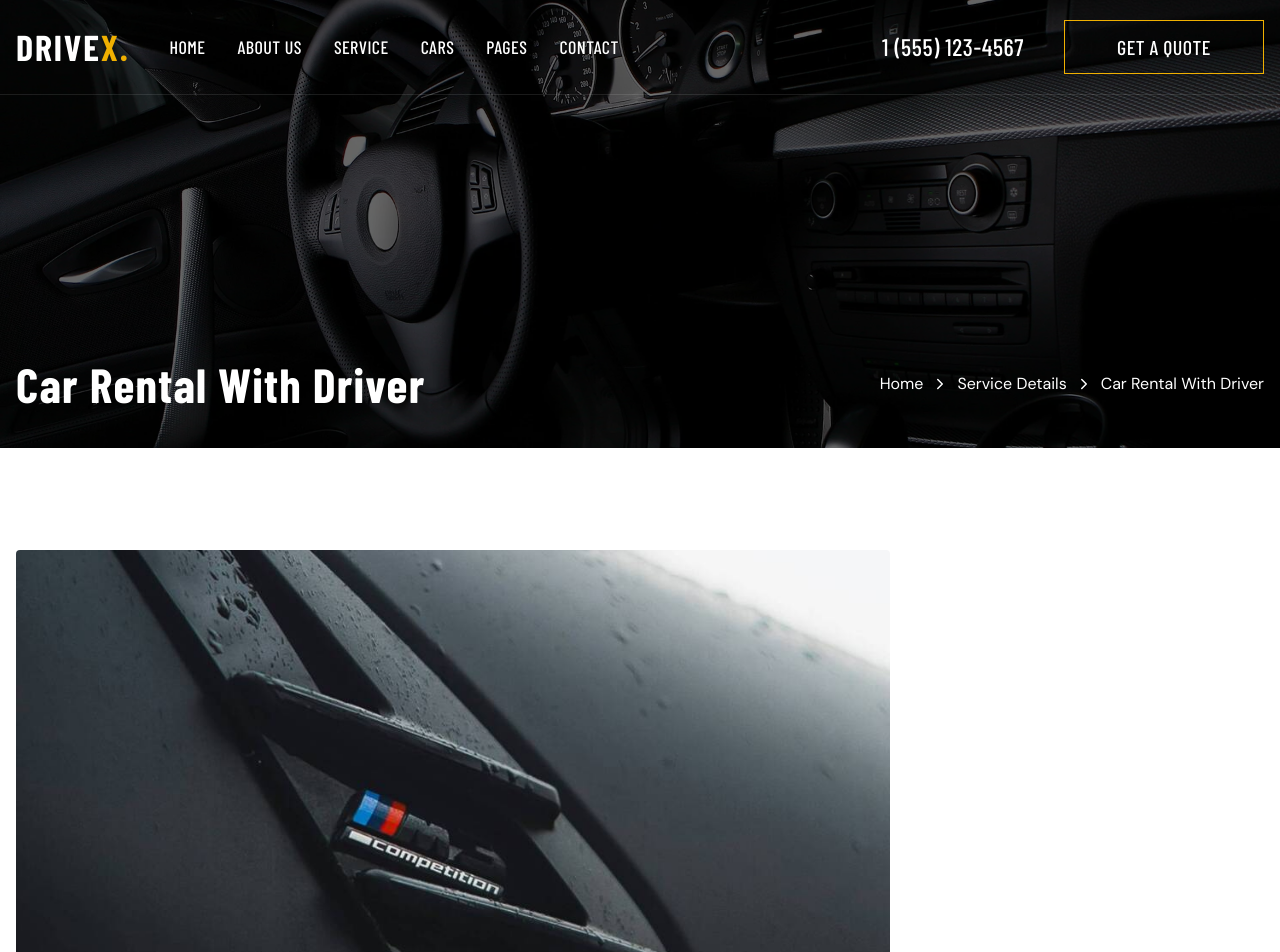
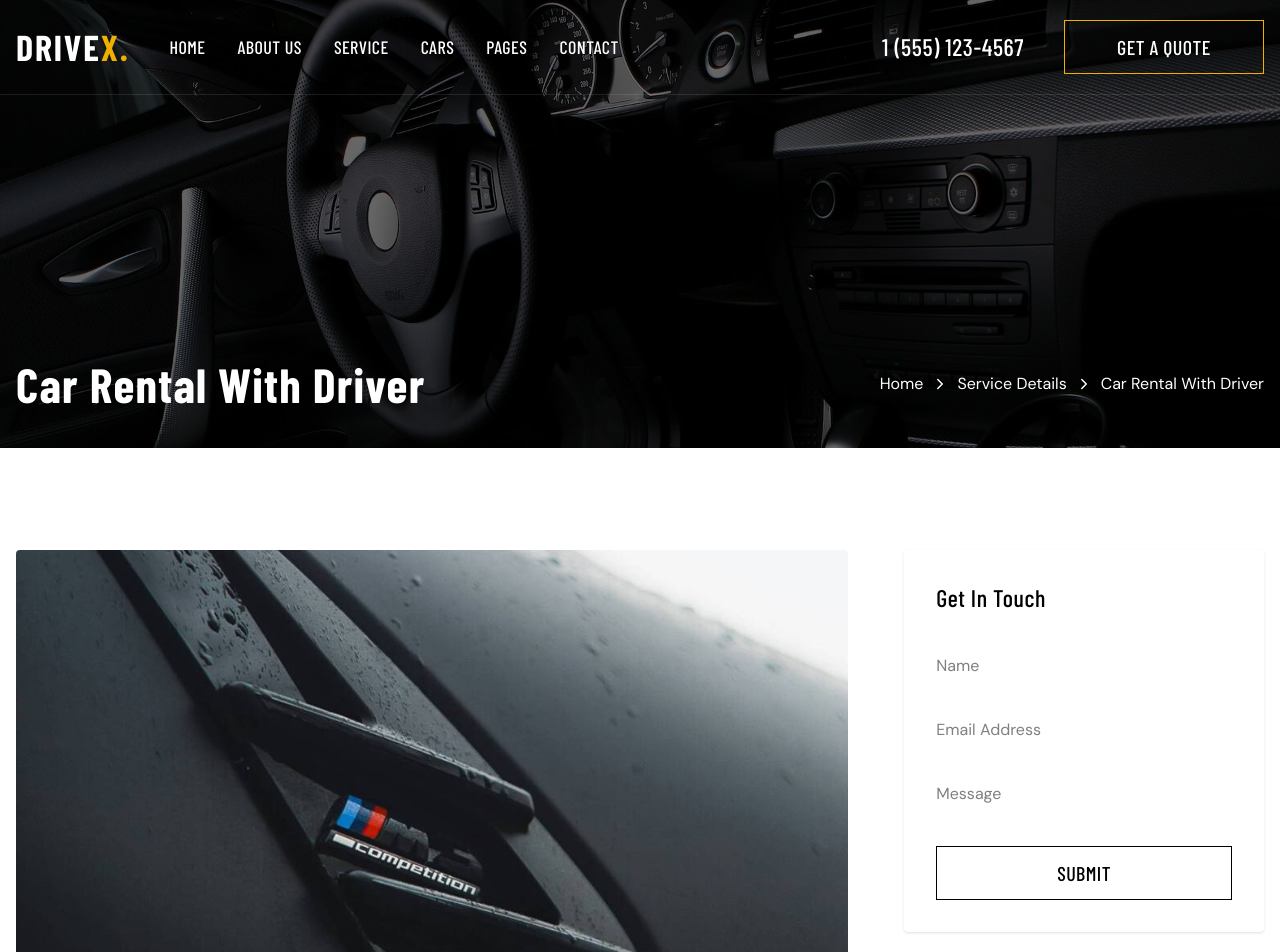
Before and after one commit to Jisap/react-vite-drivex, a React (Vite) app: page /service/1 in a window 1280 px wide. Shown: the top 952 px of the page. Built offline with nearby package versions, Linux system fonts and the light colour scheme; a web font is replaced by a local one.

Commit message:
feat: create ServiceDetails page to display service information and contact form

```diff
--- a/src/features/home/pages/ServiceDetails.jsx
+++ b/src/features/home/pages/ServiceDetails.jsx
@@ -23,6 +23,7 @@ const ServiceDetails = () => {
       />
 
       <div className="container mx-auto px-4 py-[8%] section-container gap-10 lg:gap-14 items-start!">
+        {/* Left Side */}
         <div className="w-full lg:w-[70%] content">
           <div
             className="service-main-image mb-8 h-auto lg:h-180"
@@ -196,6 +197,66 @@ const ServiceDetails = () => {
             </p>
           </div>
         </div>
+
+        {/* Right side */}
+        <div className="w-full lg:w-[30%] bg-white shadow p-5 lg:p-8 rounded-sm lg:sticky h-full lg:top-0 lg:right-0">
+          <h4
+            className="text-2xl font-medium tracking-wide"
+            data-aos="fade-left"
+            data-aos-delay="500"
+          >
+            Get in Touch
+          </h4>
+
+          <form className="space-y-8 mt-10 contact-form">
+            <div
+              className="input-wrapper pb-2 relative"
+              data-aos="fade-center"
+              data-aos-delay="600"
+            >
+              <input
+                type="text"
+                placeholder="Name"
+                className="input-box w-full outline-none"
+                required
+              />
+            </div>
+
+            <div
+              className="input-wrapper pb-2 relative"
+              data-aos="fade-center"
+              data-aos-delay="700"
+            >
+              <input
+                type="email"
+                placeholder="Email Address"
+                className="input-box w-full outline-none"
+                required
+              />
+            </div>
+
+            <div
+              className="input-wrapper pb-2 relative"
+              data-aos="fade-center"
+              data-aos-delay="800"
+            >
+              <input
+                type="text"
+                placeholder="Message"
+                className="input-box w-full outline-none"
+                required
+              />
+            </div>
+
+            <Button
+              type="submit"
+              text={"Submit"}
+              data-aos="fade-center"
+              data-aos-delay="900"
+              className="w-full! btn-black mt-0"
+            />
+          </form>
+        </div>
       </div>
     </>
   )
```
